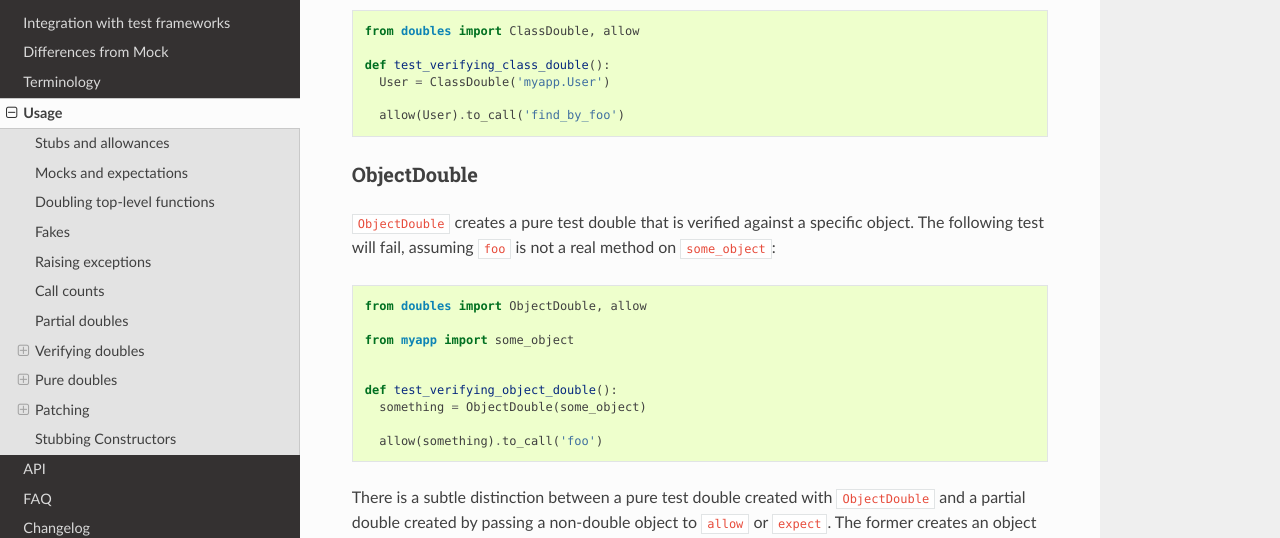
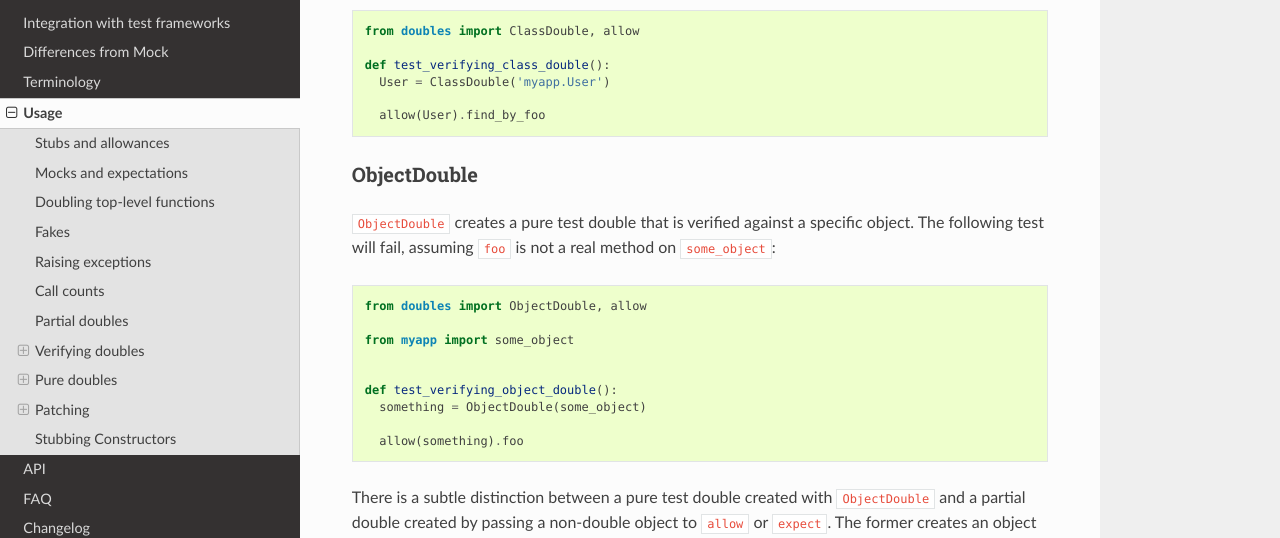
Before and after one commit to uber/doubles, a Sphinx documentation site: the page built from docs/source/usage.rst, in a window 1280 px wide and 900 px high, scrolled down 8897 px. Shown: the part 152-690 px from the top of the window. Built offline with Sphinx 7.4.7 and the Read the Docs theme 2.0.0, drawn with Linux system fonts in a browser that asks for light colours.

Commit message:
Update usage.rst
* Remove invalid reference to `to_call`
* Fixes #87

```diff
--- a/docs/source/usage.rst
+++ b/docs/source/usage.rst
@@ -357,7 +357,7 @@ ClassDouble
     def test_verifying_class_double():
       User = ClassDouble('myapp.User')
 
-      allow(User).to_call('find_by_foo')
+      allow(User).find_by_foo
 
 
 ObjectDouble
@@ -373,7 +373,7 @@ ObjectDouble
     def test_verifying_object_double():
       something = ObjectDouble(some_object)
 
-      allow(something).to_call('foo')
+      allow(something).foo
 
 There is a subtle distinction between a pure test double created with ``ObjectDouble`` and a partial double created by passing a non-double object to ``allow`` or ``expect``. The former creates an object that does not accept any method calls which are not explicitly allowed, but verifies any that are against the real object. A partial double modifies parts of the real object itself, allowing some methods to be doubled and others to retain their real implementation.
 
```
